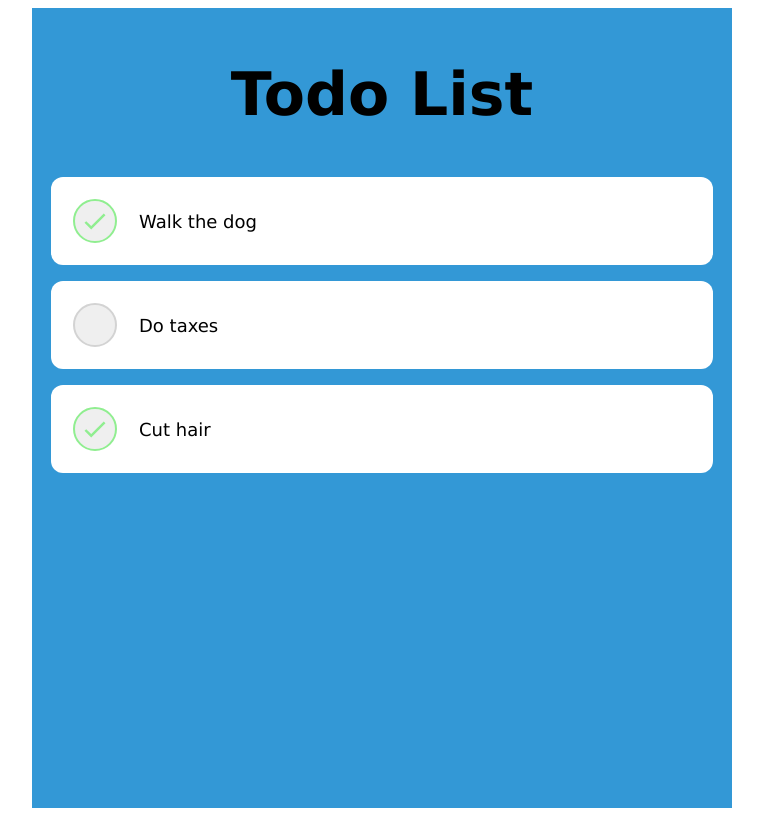
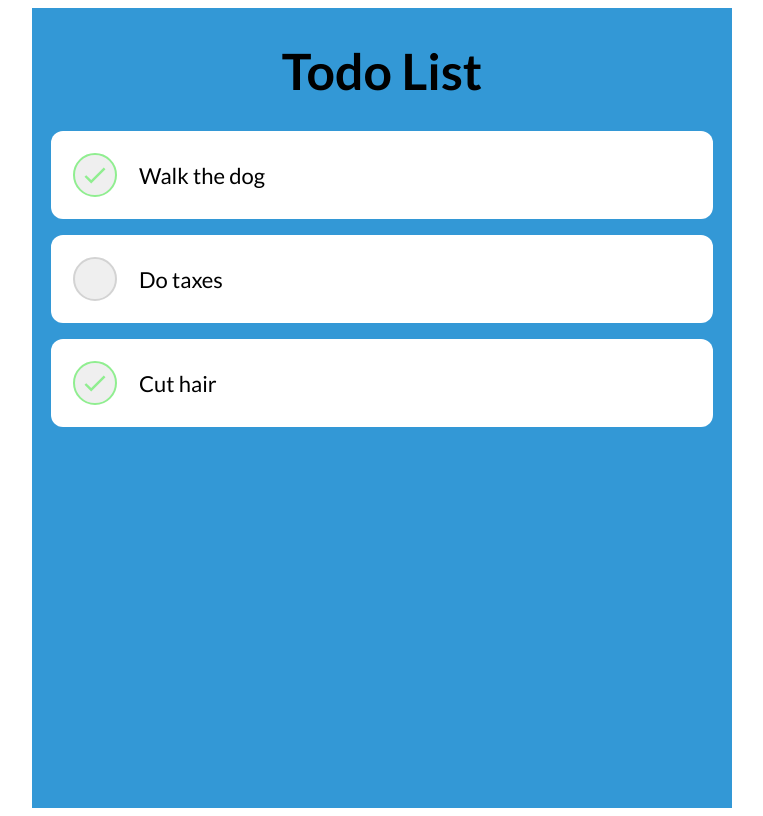
Before and after one commit to nbidikar/truelayer-todo-challenge, a React app: page / in a window 1280 px wide. Shown: the whole page, without its empty margins (258-1021 px from the left). Built offline with nearby package versions, Linux system fonts and the light colour scheme.

Commit message:
Add Lato (regular and bold) font

```diff
--- a/package.json
+++ b/package.json
@@ -24,6 +24,7 @@
     "@babel/preset-env": "^7.9.0",
     "@babel/preset-react": "^7.9.1",
     "babel-loader": "^8.1.0",
+    "file-loader": "^6.0.0",
     "html-webpack-plugin": "^3.2.0",
     "webpack": "^4.42.0",
     "webpack-cli": "^3.3.11",
--- a/src/app.global.css
+++ b/src/app.global.css
@@ -1,4 +1,17 @@
 body {
   background: white;
-  font-family: Verdana, Arial, Geneva, Arial Black;
+  font-family: "Lato";
 }
+@font-face {
+  font-family: "Lato";
+  src: url("assets/fonts/Lato-Regular.ttf") format("truetype");
+  font-weight: normal;
+  font-style: normal;
+}
+
+@font-face {
+  font-family: "Lato";
+  src: url("assets/fonts/Lato-Bold.ttf") format("truetype");
+  font-weight: bold;
+  font-style: normal;
+}
--- a/src/components/todo/TodoItem/TodoItem.css
+++ b/src/components/todo/TodoItem/TodoItem.css
@@ -8,7 +8,8 @@
 }
 .todo-item-text {
   color: black;
-  font-size: 18px;
+  font-size: 22px;
+  font-weight: regular;
   display: flex;
   align-items: center;
   justify-content: center;
--- a/src/components/todo/TodoList/TodoList.css
+++ b/src/components/todo/TodoList/TodoList.css
@@ -11,6 +11,8 @@
 }
 .todo-list-header {
   color: black;
-  font-size: 60px;
+  font-weight: bold;
+  font-size: 50px;
   text-align: center;
+  padding: 22px;
 }
--- a/src/components/todo/TodoList/TodoList.js
+++ b/src/components/todo/TodoList/TodoList.js
@@ -41,7 +41,7 @@ class TodoList extends Component {
   render() {
     return (
       <div className="todo-list">
-        <h1 className="todo-list-header">Todo List</h1>
+        <div className="todo-list-header">Todo List</div>
         {this.renderTodos()}
       </div>
     );
--- a/src/index.html
+++ b/src/index.html
@@ -1,6 +1,10 @@
 <!DOCTYPE html>
 <html lang="en">
   <head>
+    <link
+      href="https://fonts.googleapis.com/css?family=Lato"
+      rel="stylesheet"
+    />
     <meta charset="UTF-8" />
     <meta name="viewport" content="width=device-width, initial-scale=1.0" />
     <title>TrueLayer Todo Challenge</title>
--- a/webpack.config.js
+++ b/webpack.config.js
@@ -19,6 +19,10 @@ module.exports = {
       {
         test: /\.css$/,
         use: ["style-loader", "css-loader"]
+      },
+      {
+        test: /\.ttf$/,
+        use: ["file-loader"]
       }
     ]
   },
```
Also changed, not shown: src/assets/fonts/Lato-Bold.ttf (added), src/assets/fonts/Lato-Regular.ttf (added), 1 other file.
